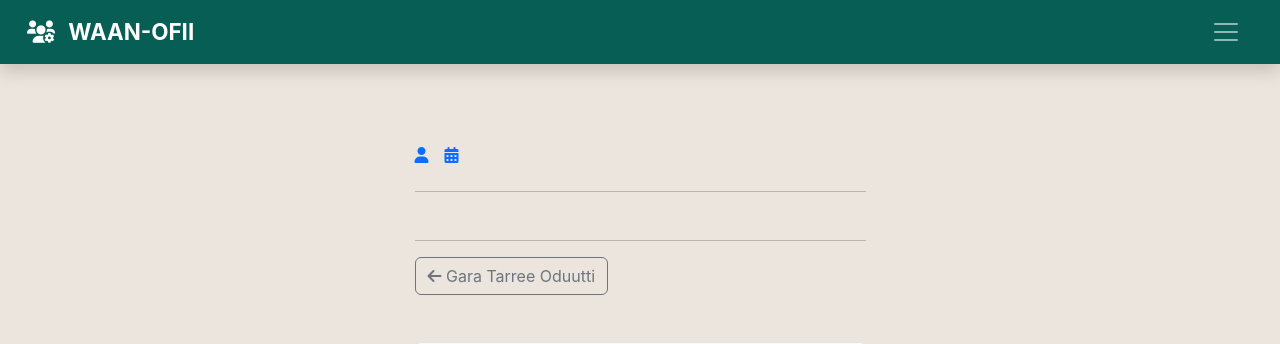
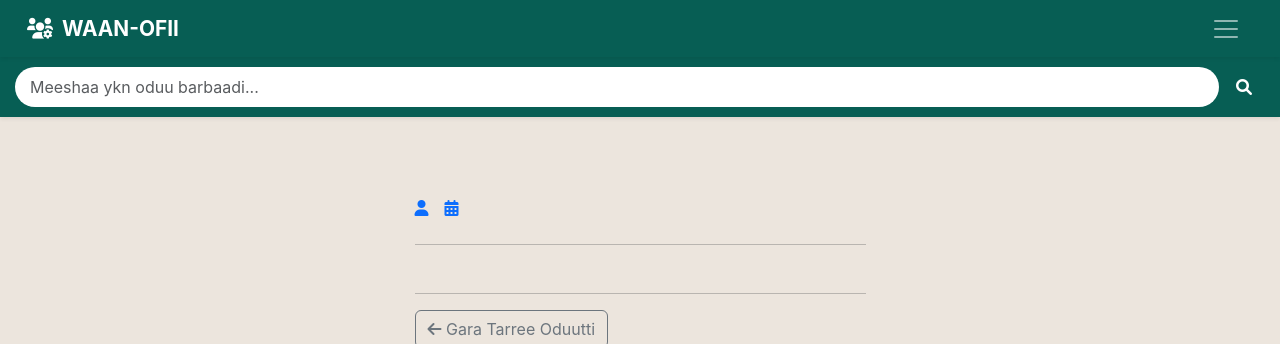
Before and after one commit to tofmah1-dotcom/waan-ofii, a Django app: template blog/templates/blog/post_detail.html in a window 1280 px wide. Shown: the top 344 px of the page. Run offline with Django 5.2, Linux system fonts and the light colour scheme; the template is opened without the code that fills it, so the values that code supplies are empty.

```diff
--- a/templates/chat/base.html
+++ b/templates/chat/base.html
@@ -5,16 +5,14 @@
     <meta name="viewport" content="width=device-width, initial-scale=1.0, maximum-scale=1.0, user-scalable=no">
     <title>{% block title %}Waan-ofii{% endblock %}</title>
 
-    <!-- Bootstrap 5 CSS -->
     <link href="https://cdn.jsdelivr.net/npm/bootstrap@5.3.0/dist/css/bootstrap.min.css" rel="stylesheet">
-    <!-- Font Awesome -->
     <link rel="stylesheet" href="https://cdnjs.cloudflare.com/ajax/libs/font-awesome/6.0.0/css/all.min.css">
 
     <style>
         :root {
             --primary-color: #075E54;
             --secondary-color: #128C7E;
-            --ai-color: #34b7f1; /* Bifa Chatbot adda baasu */
+            --ai-color: #34b7f1;
         }
         body {
             background-color: #ece5dd;
@@ -23,12 +21,23 @@
         }
         .navbar {
             background-color: var(--primary-color) !important;
-            padding: 10px 15px;
+            padding: 8px 15px;
             position: sticky;
             top: 0;
             z-index: 1000;
         }
-        .navbar-brand { font-weight: bold; font-size: 1.4rem; }
+        .navbar-brand { font-weight: bold; font-size: 1.3rem; }
+
+        /* Search Bar Styling */
+        .search-container {
+            padding: 10px 15px;
+            background-color: var(--primary-color);
+        }
+        .search-input {
+            border-radius: 20px;
+            border: none;
+            padding: 8px 15px;
+        }
 
         /* Dashboard Cards */
         .app-link-card {
@@ -41,13 +50,12 @@
             text-decoration: none;
             color: #333;
             box-shadow: 0 2px 4px rgba(0,0,0,0.08);
-            border-left: 5px solid transparent;
             transition: 0.2s;
         }
         .app-link-card:active { transform: scale(0.97); background-color: #f9f9f9; }
 
-        /* Chatbot Card Border */
         .ai-border { border-left: 5px solid var(--ai-color); }
+        .product-border { border-left: 5px solid #ff9800; }
 
         .icon-box {
             width: 45px;
@@ -79,30 +87,36 @@
             box-shadow: 0 4px 12px rgba(0,0,0,0.3);
             text-decoration: none;
             z-index: 999;
-            transition: 0.3s;
         }
-        .ai-fab:hover { transform: scale(1.1); color: white; }
 
         .main-content { padding: 15px; max-width: 600px; margin: 0 auto; }
     </style>
 </head>
 <body>
 
-    <!-- Navbar -->
-    <nav class="navbar navbar-dark shadow">
+    <nav class="navbar navbar-dark shadow-sm">
         <div class="container-fluid">
             <a class="navbar-brand" href="/">
-                <i class="fas fa-users-cog me-2"></i> WAAN-OFII
+                <i class="fas fa-users-cog me-1"></i> WAAN-OFII
             </a>
-            <button class="navbar-toggler border-0" type="button" data-bs-toggle="collapse" data-bs-target="#mobileMenu">
-                <span class="navbar-toggler-icon"></span>
-            </button>
+
+            <div class="d-flex align-items-center">
+                {% if user.is_authenticated %}
+                    <a href="/upload/" class="text-white me-3 text-decoration-none">
+                        <i class="fas fa-plus-circle fa-lg"></i>
+                    </a>
+                {% endif %}
+                <button class="navbar-toggler border-0" type="button" data-bs-toggle="collapse" data-bs-target="#mobileMenu">
+                    <span class="navbar-toggler-icon"></span>
+                </button>
+            </div>
 
             <div class="collapse navbar-collapse" id="mobileMenu">
                 <ul class="navbar-nav pt-3">
+                    <li class="nav-item mb-2"><a class="nav-link" href="/"><i class="fas fa-home me-2"></i> Mana</a></li>
                     <li class="nav-item mb-2"><a class="nav-link" href="/chat/"><i class="fas fa-comments me-2"></i> Chat App</a></li>
                     <li class="nav-item mb-2"><a class="nav-link" href="/ai-assistant/"><i class="fas fa-robot me-2"></i> Waan-ofii AI</a></li>
-                    <li class="nav-item mb-2"><a class="nav-link" href="/blog/"><i class="fas fa-newspaper me-2"></i> Community Blog</a></li>
+                    <li class="nav-item mb-2"><a class="nav-link" href="/blog/"><i class="fas fa-newspaper me-2"></i> Blog</a></li>
                     <hr class="text-white">
                     {% if user.is_authenticated %}
                         <li class="nav-item"><a class="nav-link text-danger" href="/accounts/logout/"><i class="fas fa-sign-out-alt me-2"></i> Logout</a></li>
@@ -114,13 +128,26 @@
         </div>
     </nav>
 
-    <!-- Main Section -->
+    <div class="search-container shadow-sm">
+        <form action="/" method="GET" class="d-flex">
+            <input name="q" class="form-control search-input" type="search" placeholder="Meeshaa ykn oduu barbaadi..." value="{{ query|default:'' }}">
+            <button class="btn text-white ms-1" type="submit"><i class="fas fa-search"></i></button>
+        </form>
+    </div>
+
     <div class="main-content">
         {% block content %}
         {% if user.is_authenticated %}
-            <h5 class="mb-4 fw-bold">Akkam ree, {{ user.username }}?</h5>
+            <h6 class="mb-3 fw-bold text-muted text-uppercase" style="font-size: 0.8rem;">Tajaajiloota</h6>
 
-            <!-- AI Assistant Card (Primary Placement) -->
+            <a href="/upload/" class="app-link-card product-border">
+                <div class="icon-box" style="background-color: #ff9800;"><i class="fas fa-shopping-bag"></i></div>
+                <div>
+                    <h6 class="mb-0 fw-bold">Meeshaa Gurguri</h6>
+                    <small class="text-muted">Suuraa fi gatii galchi</small>
+                </div>
+            </a>
+
             <a href="/ai-assistant/" class="app-link-card ai-border">
                 <div class="icon-box" style="background-color: var(--ai-color);"><i class="fas fa-robot"></i></div>
                 <div>
@@ -137,15 +164,6 @@
                 </div>
             </a>
 
-            <a href="/blog/" class="app-link-card">
-                <div class="icon-box" style="background-color: #34b7f1;"><i class="fas fa-rss"></i></div>
-                <div>
-                    <h6 class="mb-0 fw-bold">Community Blog</h6>
-                    <small class="text-muted">Odeeffannoo haaraa dubbisi</small>
-                </div>
-            </a>
-
-            <!-- Floating Button for AI -->
             <a href="/ai-assistant/" class="ai-fab d-md-none">
                 <i class="fas fa-robot"></i>
             </a>
@@ -160,7 +178,6 @@
         {% endblock %}
     </div>
 
-    <!-- Bootstrap JS -->
     <script src="https://cdn.jsdelivr.net/npm/bootstrap@5.3.0/dist/js/bootstrap.bundle.min.js"></script>
 </body>
 </html>
```
Also changed, not shown: base/urls.py (added, +10 -0 lines), base/views.py (+41 -2 lines), core/urls.py (+4 -13 lines).
